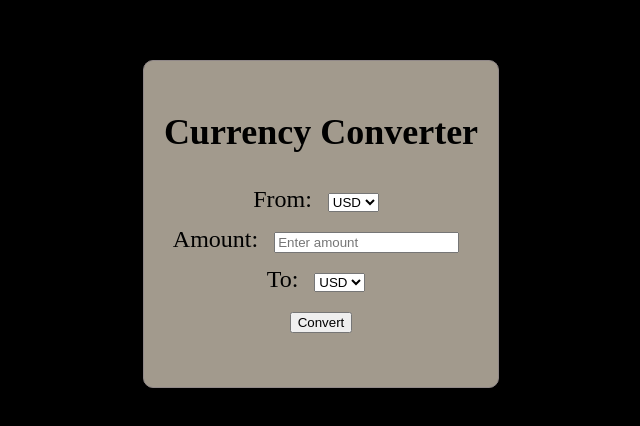
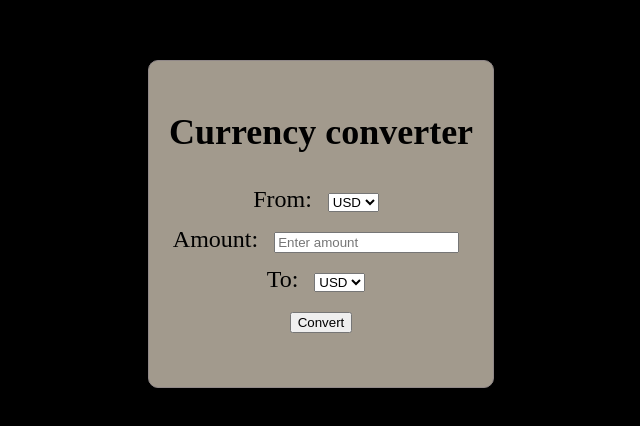
Before and after one commit to Prabhagaran2004/Currency_converter, a plain HTML site: page index.html in a window 1280 px wide. Shown: the part 176-602 px from the top of the page, without its empty margins (319-959 px from the left). Drawn offline with Linux system fonts and the light colour scheme.

Commit message:
currency converter

```diff
--- a/index.html
+++ b/index.html
@@ -8,7 +8,7 @@
 </head>
 <body>
     <div class="converter">
-        <h2>Currency Converter</h2>
+        <h2>Currency converter</h2>
         <label for="fromCurrency">From:</label>
         <select id="fromCurrency">
             <option value="USD">USD</option>
```
